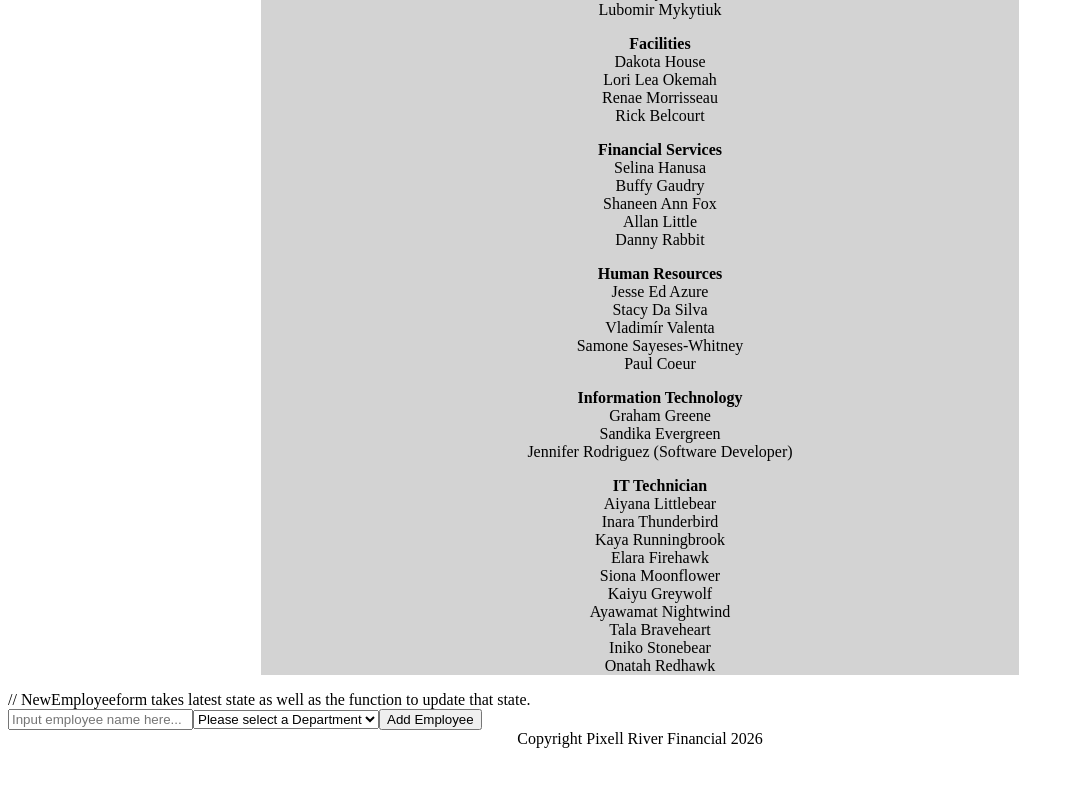
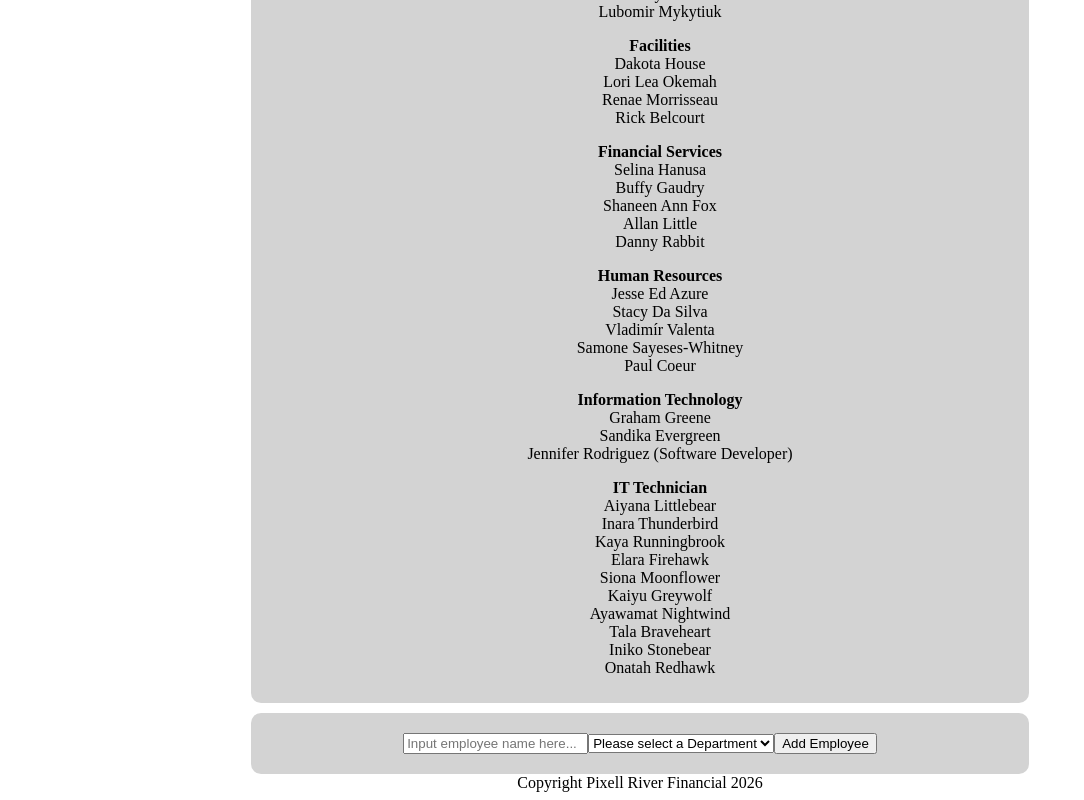
Before and after one commit to rrc-sp2025-omaxwell/Comp-4002-labs, a React (Vite) app: page /employees in a window 1280 px wide. Shown: the part 687-1487 px from the top of the page, without its empty margins (0-1084 px from the left). Before the commit the page ends 1443 px from the top, so only its background shows below. Built offline with nearby package versions, Linux system fonts and the light colour scheme.

Commit message:
feat: added some more basic css styling for the form section and removed some visible comments from app.tsx

```diff
--- a/src/App.tsx
+++ b/src/App.tsx
@@ -15,11 +15,11 @@ function App() {
     return (
         <>
             <Header />
-            // EmployeeList takes the latest state of employee list.
+            {/* EmployeeList takes the latest state of employee list. */}
             <EmployeeList
                 employees={employees}
             />
-            // NewEmployeeform takes latest state as well as the function to update that state.
+            {/*NewEmployeeform takes latest state as well as the function to update that state. */}
             <NewEmployeeForm
                 setEmployees={setEmployees}
             />
--- a/src/components/common/employee_list/employee_list.css
+++ b/src/components/common/employee_list/employee_list.css
@@ -3,6 +3,9 @@
     max-width: 60%;
     background-color: lightgray;
     text-align: center;
+    padding: 10px;
+    border-radius: 10px;
+    margin-top: 10px;
 }
 
 .department {
--- /dev/null
+++ b/src/components/common/new_employee_form/new_employee_form.css
@@ -0,0 +1,23 @@
+.error-message {
+    margin: auto;
+    color: red;
+    padding: 5px;
+    max-width: 80%;
+    background-color: darkgray;
+    text-align: center;
+    border-radius: 10px;
+}
+
+.form-body {
+    margin: auto;
+    padding: 10px;
+    max-width: 60%;
+    background-color: lightgray;
+    text-align: center;
+    border-radius: 10px;
+    margin-top: 10px;
+}
+
+.new-employee-form {
+    margin: 10px;
+}
--- a/src/components/common/new_employee_form/new_employee_form.tsx
+++ b/src/components/common/new_employee_form/new_employee_form.tsx
@@ -1,5 +1,6 @@
 import { useState } from "react";
 import type { DepartmentData } from "../../../types/department_data_type";
+import "./new_employee_form.css"
 
 // Extend setEmployees as a prop down from app.tsx
 type NewEmployeeProp = {
@@ -27,7 +28,7 @@ export function NewEmployeeForm({ setEmployees }: NewEmployeeProp) {
 
         // validate first name length
         if (employeeFirstName.length < 3) {
-            setErrorMessage("Error: The employee name must be three character or more.")
+            setErrorMessage("Error: The employee name must be at least three characters or more.")
             return
         }
 
@@ -54,6 +55,7 @@ export function NewEmployeeForm({ setEmployees }: NewEmployeeProp) {
     }
     return (
         <>
+        <div className="form-body">
         <form className="new-employee-form" onSubmit={handleFormSubmit}>
             <input type="text"
                 name="employee-field-term"
@@ -85,6 +87,7 @@ export function NewEmployeeForm({ setEmployees }: NewEmployeeProp) {
         {errorMessage && (
             <p className="error-message">{errorMessage}</p>
         )}
+        </div>
         </>
     );
 }
```
Also changed, not shown: src/components/common/update_employees/update_employees.tsx (deleted, +0 -13 lines).
